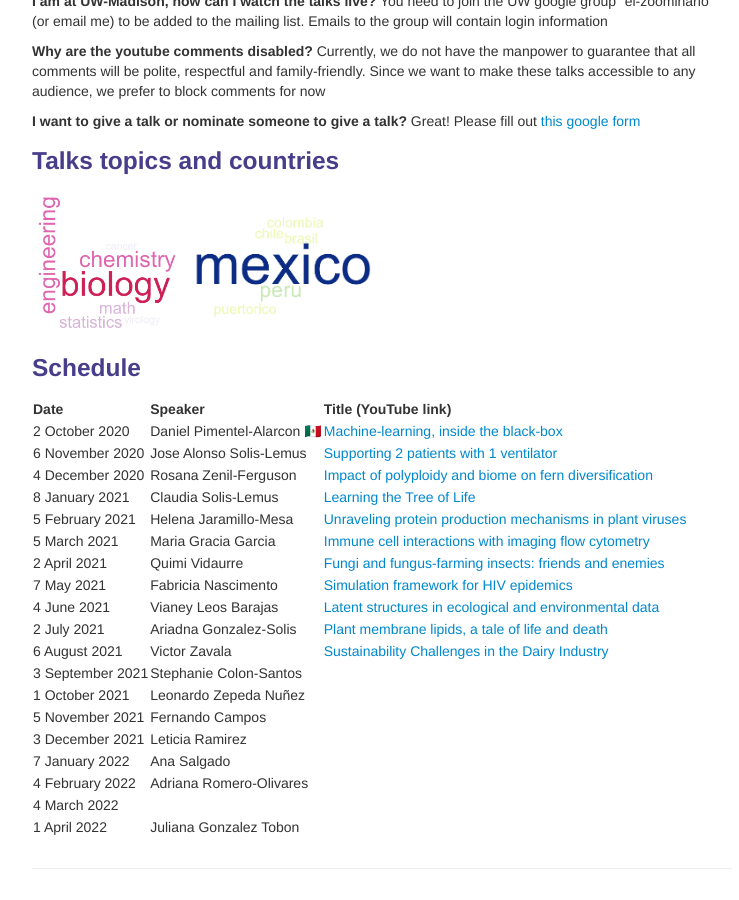
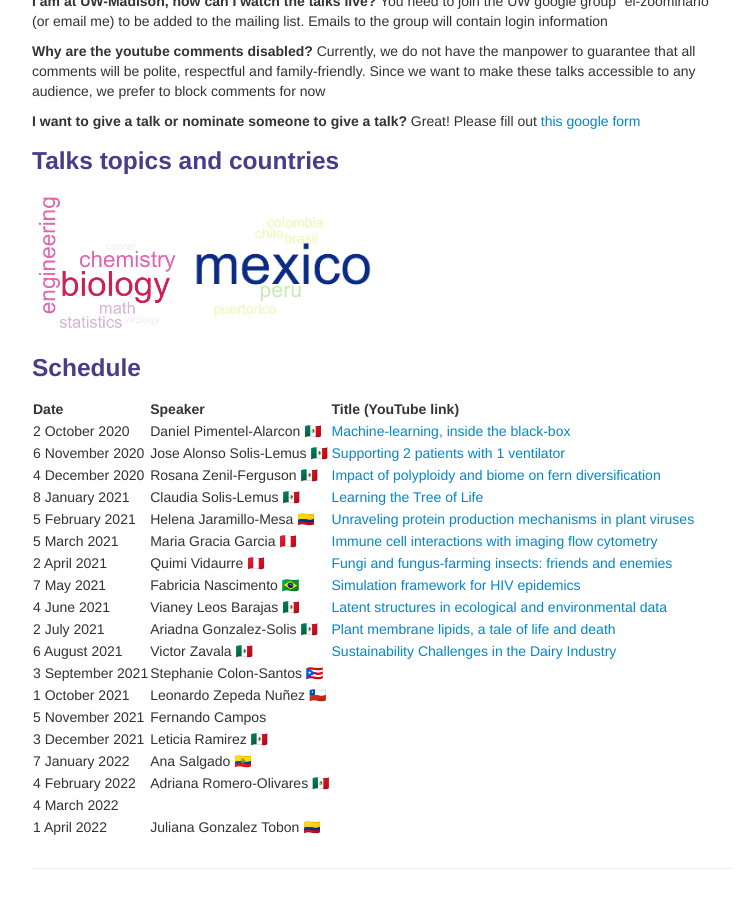
Before and after one commit to solislemuslab/solislemuslab.github.io, a Jekyll site: the page built from pages/talks.md, in a window 1280 px wide and 900 px high, scrolled down 2952 px. Shown: the whole window, without its empty margins (258-997 px from the left). Built offline with Jekyll 4.4.1, drawn with Linux system fonts in a browser that asks for light colours.

Commit message:
added speaker flags

```diff
--- a/pages/talks.md
+++ b/pages/talks.md
@@ -238,21 +238,21 @@ Great! Please fill out [this google form](https://forms.gle/1kpZE1XrKe9YS9cHA)
 | Date | Speaker | Title (YouTube link) |
 | :---   | :--- | :--- | :---       |
 | 2 October 2020 | Daniel Pimentel-Alarcon 🇲🇽 | [Machine-learning, inside the black-box](https://youtu.be/W1zxOj6895I) |
-| 6 November 2020 | Jose Alonso Solis-Lemus | [Supporting 2 patients with 1 ventilator](https://youtu.be/MeFT0wUmkvw) |
-| 4 December 2020 | Rosana Zenil-Ferguson | [Impact of polyploidy and biome on fern diversification](https://youtu.be/6H9z6vuKWfo) |
-| 8 January 2021 | Claudia Solis-Lemus | [Learning the Tree of Life](https://youtu.be/lAP8kpPa288) |
-| 5 February 2021 | Helena Jaramillo-Mesa | [Unraveling protein production mechanisms in plant viruses](https://youtu.be/wQuC_b4iI5M) |
-| 5 March 2021 | Maria Gracia Garcia | [Immune cell interactions with imaging flow cytometry](https://youtu.be/rma1IKDy4Fk) |
-| 2 April 2021 | Quimi Vidaurre | [Fungi and fungus-farming insects: friends and enemies](https://youtu.be/0lOztN-X0HU) |
-| 7 May 2021 | Fabricia Nascimento | [Simulation framework for HIV epidemics](https://youtu.be/6hr47tzxihw) |
-| 4 June 2021 | Vianey Leos Barajas | [Latent structures in ecological and environmental data](https://youtu.be/RZ1StdDDFFU) |
-| 2 July 2021 | Ariadna Gonzalez-Solis | [Plant membrane lipids, a tale of life and death](https://youtu.be/8_BDS0_YHFY) |
-| 6 August 2021 | Victor Zavala | [Sustainability Challenges in the Dairy Industry](https://www.youtube.com/watch?v=0NxHs_YeHsI) |
-| 3 September 2021 | Stephanie Colon-Santos | |
-| 1 October 2021 | Leonardo Zepeda Nuñez | |
+| 6 November 2020 | Jose Alonso Solis-Lemus 🇲🇽 | [Supporting 2 patients with 1 ventilator](https://youtu.be/MeFT0wUmkvw) |
+| 4 December 2020 | Rosana Zenil-Ferguson 🇲🇽 | [Impact of polyploidy and biome on fern diversification](https://youtu.be/6H9z6vuKWfo) |
+| 8 January 2021 | Claudia Solis-Lemus 🇲🇽 | [Learning the Tree of Life](https://youtu.be/lAP8kpPa288) |
+| 5 February 2021 | Helena Jaramillo-Mesa 🇨🇴 | [Unraveling protein production mechanisms in plant viruses](https://youtu.be/wQuC_b4iI5M) |
+| 5 March 2021 | Maria Gracia Garcia 🇵🇪 | [Immune cell interactions with imaging flow cytometry](https://youtu.be/rma1IKDy4Fk) |
+| 2 April 2021 | Quimi Vidaurre 🇵🇪 | [Fungi and fungus-farming insects: friends and enemies](https://youtu.be/0lOztN-X0HU) |
+| 7 May 2021 | Fabricia Nascimento 🇧🇷 | [Simulation framework for HIV epidemics](https://youtu.be/6hr47tzxihw) |
+| 4 June 2021 | Vianey Leos Barajas 🇲🇽 | [Latent structures in ecological and environmental data](https://youtu.be/RZ1StdDDFFU) |
+| 2 July 2021 | Ariadna Gonzalez-Solis 🇲🇽 | [Plant membrane lipids, a tale of life and death](https://youtu.be/8_BDS0_YHFY) |
+| 6 August 2021 | Victor Zavala 🇲🇽 | [Sustainability Challenges in the Dairy Industry](https://www.youtube.com/watch?v=0NxHs_YeHsI) |
+| 3 September 2021 | Stephanie Colon-Santos 🇵🇷 | |
+| 1 October 2021 | Leonardo Zepeda Nuñez 🇨🇱 | |
 | 5 November 2021 | Fernando Campos | |
-| 3 December 2021 | Leticia Ramirez | |
-| 7 January 2022 | Ana Salgado | |
-| 4 February 2022 | Adriana Romero-Olivares | |
+| 3 December 2021 | Leticia Ramirez 🇲🇽 | |
+| 7 January 2022 | Ana Salgado 🇪🇨 | |
+| 4 February 2022 | Adriana Romero-Olivares 🇲🇽 | |
 | 4 March 2022 |  | |
-| 1 April 2022 | Juliana Gonzalez Tobon | |
+| 1 April 2022 | Juliana Gonzalez Tobon 🇨🇴 | |
```
